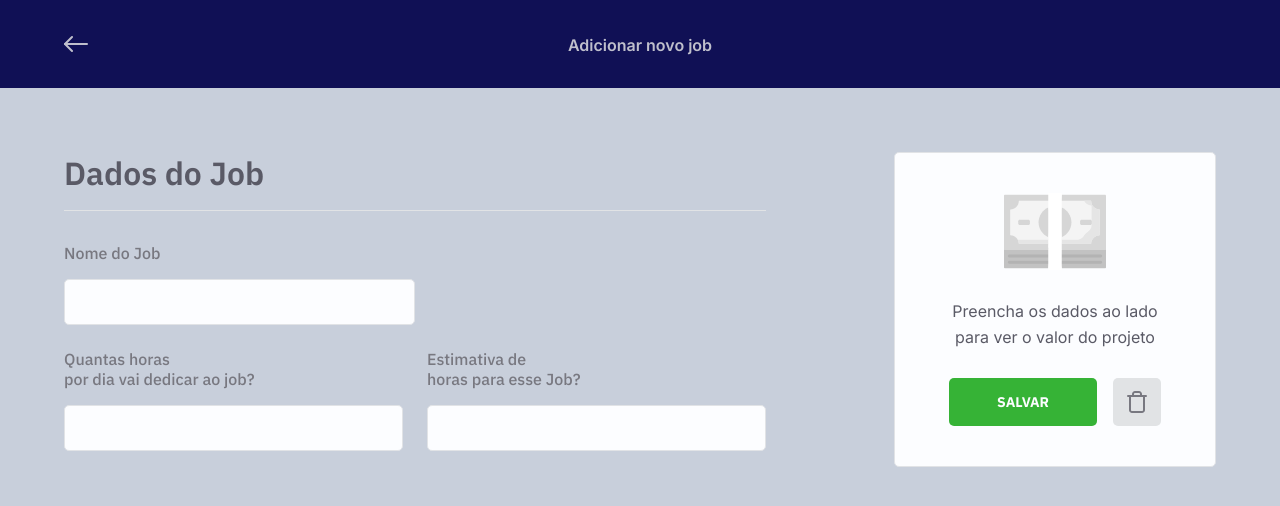
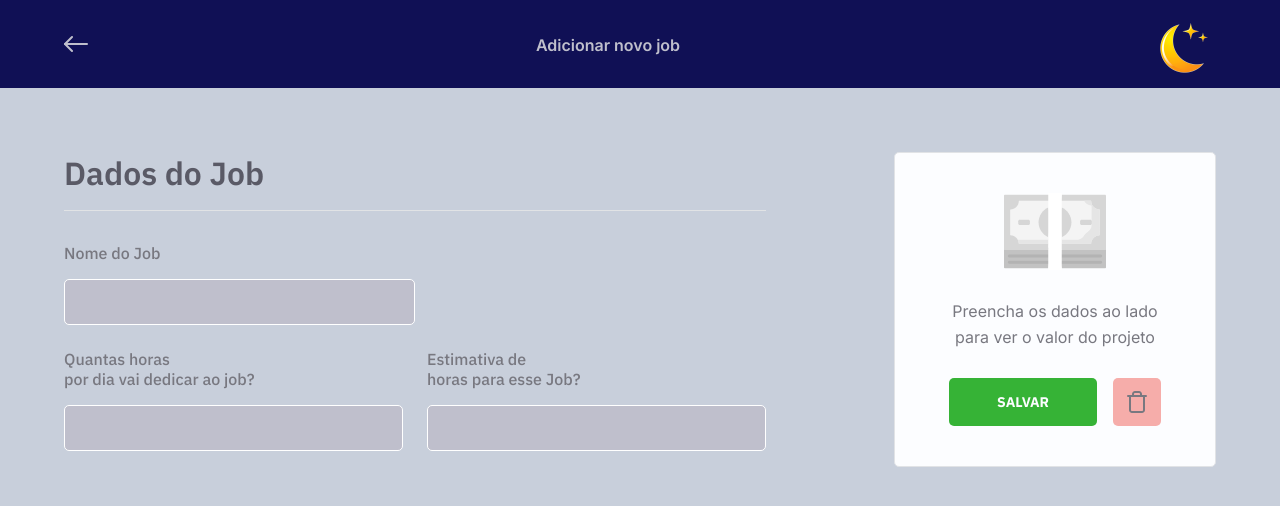
Before and after one commit to RodrigoRVSN/freelaCalculadora, a Node server app: page /job in a window 1280 px wide. Shown: the top 506 px of the page. Run offline with Node 20, Linux system fonts and the light colour scheme; some libraries are stand-ins or nearby versions.

Commit message:
darkMode

```diff
--- /dev/null
+++ b/NODE/freelaCalculator/public/scripts/darkMode.js
@@ -0,0 +1,18 @@
+const mode = document.getElementById("mode");
+const modeSave = localStorage.getItem('gmtNightMode');
+
+if (modeSave) {
+    document.body.classList.toggle("dark-mode");
+    mode.src = "images/sun.png";
+}
+mode.onclick = function () {
+    document.body.classList.toggle("dark-mode");
+    if (document.body.classList.contains("dark-mode")) {
+        localStorage.setItem('gmtNightMode', true);
+        mode.src = "images/sun.png";
+    }
+    else {
+        localStorage.removeItem('gmtNightMode');
+        mode.src = "images/moon.png";
+    }
+}
--- a/NODE/freelaCalculator/public/styles/main.css
+++ b/NODE/freelaCalculator/public/styles/main.css
@@ -24,7 +24,7 @@
   --color-card-label: #BFBFCC;
   --color-card-content: #787880;
 
-  --color-cancel: #E1E3E5;
+  --color-cancel: #f6adaa;
   --color-delete: #EB3B35;
   --color-save: #36B336;
 
--- a/NODE/freelaCalculator/public/styles/pages/index.css
+++ b/NODE/freelaCalculator/public/styles/pages/index.css
@@ -167,7 +167,7 @@ main {
 .card:hover {
   background:
   linear-gradient(90deg, rgba(250, 156, 45, 0.1) 0.45%, rgba(252, 253, 255, 0.1) 31.4%),
-    white;
+    var(--color-card-background);
 }
 
 .card::before {
@@ -202,7 +202,7 @@ main {
   font-size: 0.75rem; /* 12px of 16px root*/
   text-transform: uppercase;
 
-  color: var(--color-card-label);
+  color: var(--color-card-title);
 }
 
 .progress .column p {
@@ -212,7 +212,7 @@ main {
 .column.id {
   font-family: IBM Plex Sans;
   font-weight: 600;
-  color: var(--color-card-label);
+  color: var(--color-card-title);
 }
 
 .column.name {
--- a/NODE/freelaCalculator/public/styles/partials/cards.css
+++ b/NODE/freelaCalculator/public/styles/partials/cards.css
@@ -2,7 +2,7 @@
   background: var(--color-text);
   border-radius: 0.313rem;
   border: 1px solid #E1E3E6;
-  color: #5A5A66;
+  color: var(--color-card-content);
 
   padding: 1.5rem;
 
--- a/NODE/freelaCalculator/public/styles/partials/forms.css
+++ b/NODE/freelaCalculator/public/styles/partials/forms.css
@@ -42,9 +42,9 @@ input {
   font-family: IBM Plex Sans;
   font-weight: 500;
 
-  background: #FCFDFF;
+  background: var(--color-card-label);
 
-  border: 1px solid #E1E3E6;
+  border: 1px solid var(--color-button-text);
   border-radius: .313rem;
 
   padding: 0.75rem 1.5rem;
--- a/NODE/freelaCalculator/public/styles/partials/page-header.css
+++ b/NODE/freelaCalculator/public/styles/partials/page-header.css
@@ -25,3 +25,12 @@
 
   color: var(--color-header-inner-title);
 }
+
+
+#mode{
+  cursor: pointer;
+  grid-column-start: 4;
+  grid-column-end: 5;
+  margin-top: -1rem;
+  height: 4rem;
+}
--- a/NODE/freelaCalculator/src/views/index.ejs
+++ b/NODE/freelaCalculator/src/views/index.ejs
@@ -23,6 +23,7 @@
     rel="stylesheet" />
 
   <script src="scripts/index.js" defer type="module"></script>
+  <script src="scripts/darkMode.js" defer type="module"></script>
 </head>
 
 <body id="page-index">
--- a/NODE/freelaCalculator/src/views/job-edit.ejs
+++ b/NODE/freelaCalculator/src/views/job-edit.ejs
@@ -24,6 +24,7 @@
     rel="stylesheet" />
 
   <script type="module" src="/scripts/job-edit.js"></script>
+  <script src="scripts/darkMode.js" defer type="module"></script>
 
 </head>
 
--- a/NODE/freelaCalculator/src/views/job.ejs
+++ b/NODE/freelaCalculator/src/views/job.ejs
@@ -22,6 +22,7 @@
     href="https://fonts.googleapis.com/css2?family=IBM+Plex+Sans:wght@400;500;600;700&family=Inter:wght@400;500;600;700&display=swap"
     rel="stylesheet" />
 
+    <script src="scripts/darkMode.js" defer type="module"></script>
 </head>
 
 <body id="page-job">
--- a/NODE/freelaCalculator/src/views/parts/page-header.ejs
+++ b/NODE/freelaCalculator/src/views/parts/page-header.ejs
@@ -6,5 +6,6 @@
         <h1>
             <%= title %>
         </h1>
+        <img src="/images/moon.png" id="mode"/>
     </div>
 </header>
--- a/NODE/freelaCalculator/src/views/profile.ejs
+++ b/NODE/freelaCalculator/src/views/profile.ejs
@@ -22,6 +22,7 @@
     href="https://fonts.googleapis.com/css2?family=IBM+Plex+Sans:wght@400;500;600;700&family=Inter:wght@400;500;600;700&display=swap"
     rel="stylesheet" />
 
+    <script src="scripts/darkMode.js" defer type="module"></script>
 </head>
 
 <body id="page-profile">
```
Also changed, not shown: other parts of NODE/freelaCalculator/public/styles/main.css (+30 -0 lines), NODE/freelaCalculator/database.sqlite, NODE/freelaCalculator/public/images/moon.png (added), NODE/freelaCalculator/public/images/sun.png (added).
